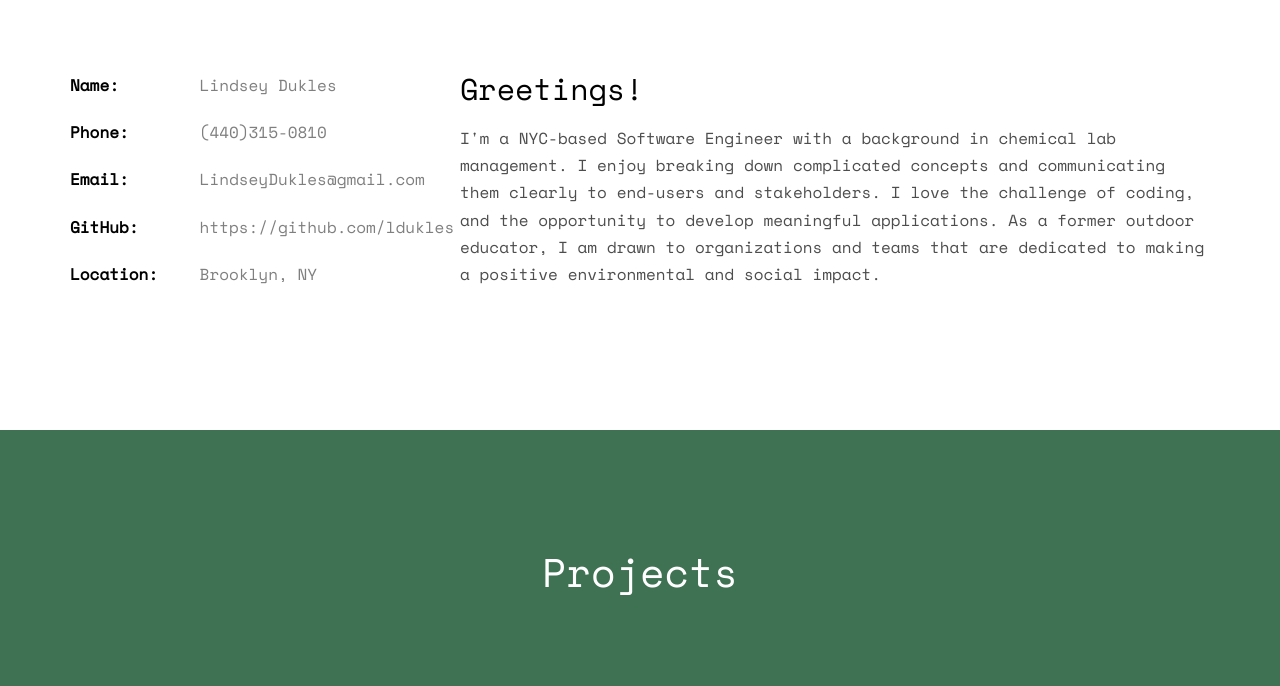
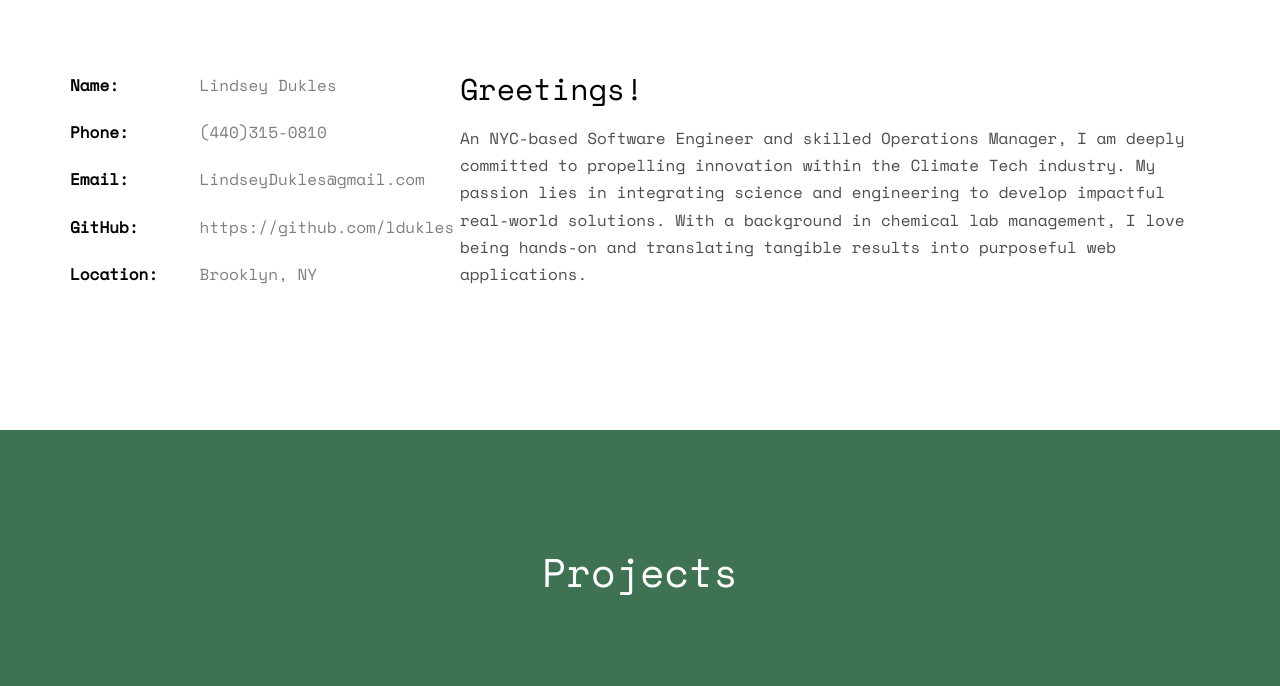
Before and after one commit to ldukles/portfolio, a plain HTML site: page index.html in a window 1280 px wide. Shown: the part 1000-1686 px from the top of the page. Drawn offline with nearby package versions, Linux system fonts and the light colour scheme; some packages are replaced by stand-ins of ours; no server answers; files whose address does not match are found by name.

Commit message:
updated elevator pitch

```diff
--- a/index.html
+++ b/index.html
@@ -103,7 +103,7 @@
 				</div>
 				<div class="col-md-8">
 					<h2>Greetings!</h2>
-					<p>I'm a NYC-based Software Engineer with a background in chemical lab management. I enjoy breaking down complicated concepts and communicating them clearly to end-users and stakeholders. I love the challenge of coding, and the opportunity to develop meaningful applications. As a former outdoor educator, I am drawn to organizations and teams that are dedicated to making a positive environmental and social impact.</p>
+					<p>An NYC-based Software Engineer and skilled Operations Manager, I am deeply committed to propelling innovation within the Climate Tech industry. My passion lies in integrating science and engineering to develop impactful real-world solutions. With a background in chemical lab management, I love being hands-on and translating tangible results into purposeful web applications.</p>
 
 				</div>
 			</div>
```
